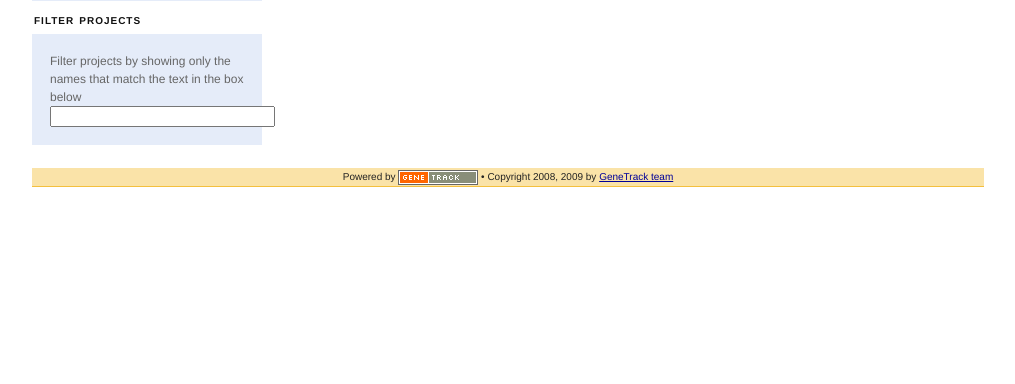
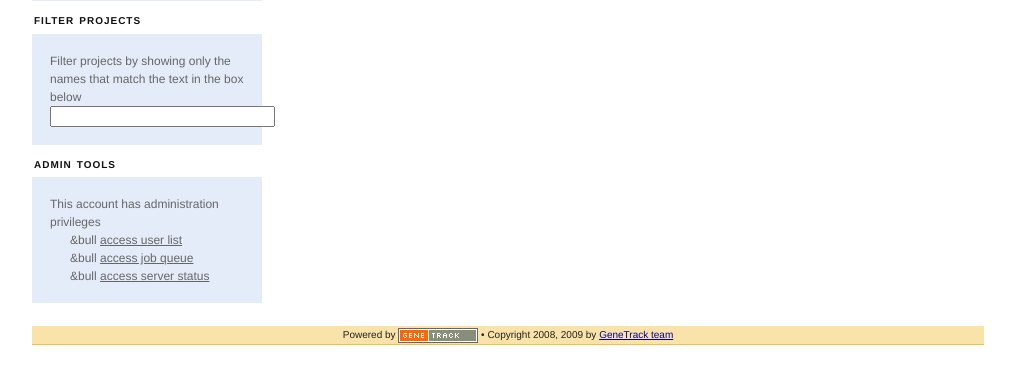
Before and after one commit to seandavi/genetrack-central, a Django app: template server/data/templates/project/project-list.html in a window 1280 px wide. Shown: the part 212-596 px from the top of the page, without its empty margins (133-1148 px from the left). Run offline with Django 3.2, Linux system fonts and the light colour scheme; the template is opened without the code that fills it, so the values that code supplies are empty; the visitor is signed in with stand-in values (Sample User, id 1); parts of the project's set-up code (start-up, migrations or seed data) failed here and were passed over.

Commit message:
added superuser

```diff
--- a/server/data/templates/project/project-list.html
+++ b/server/data/templates/project/project-list.html
@@ -34,6 +34,21 @@
           <div class="quiet"><input type="text" size="25"></div>
       </div>
     </div>
+
+    {% if user.is_superuser %}
+    <div>
+      <h3 class="caps">Admin Tools</h3>
+      <div class="box">
+          <div class="quiet">This account has administration privileges</div>
+          <div style="padding-left:20px">
+            <div class="quiet"> &bull <a href="#" class="quiet">access user list</a></div>
+            <div class="quiet"> &bull <a href="#" class="quiet">access job queue</a></div>
+            <div class="quiet"> &bull <a href="#" class="quiet">access server status</a></div>
+          </div>
+      </div>
+    </div>
+    {% endif %}
+
   </div>
 
 {% endblock %}
```
